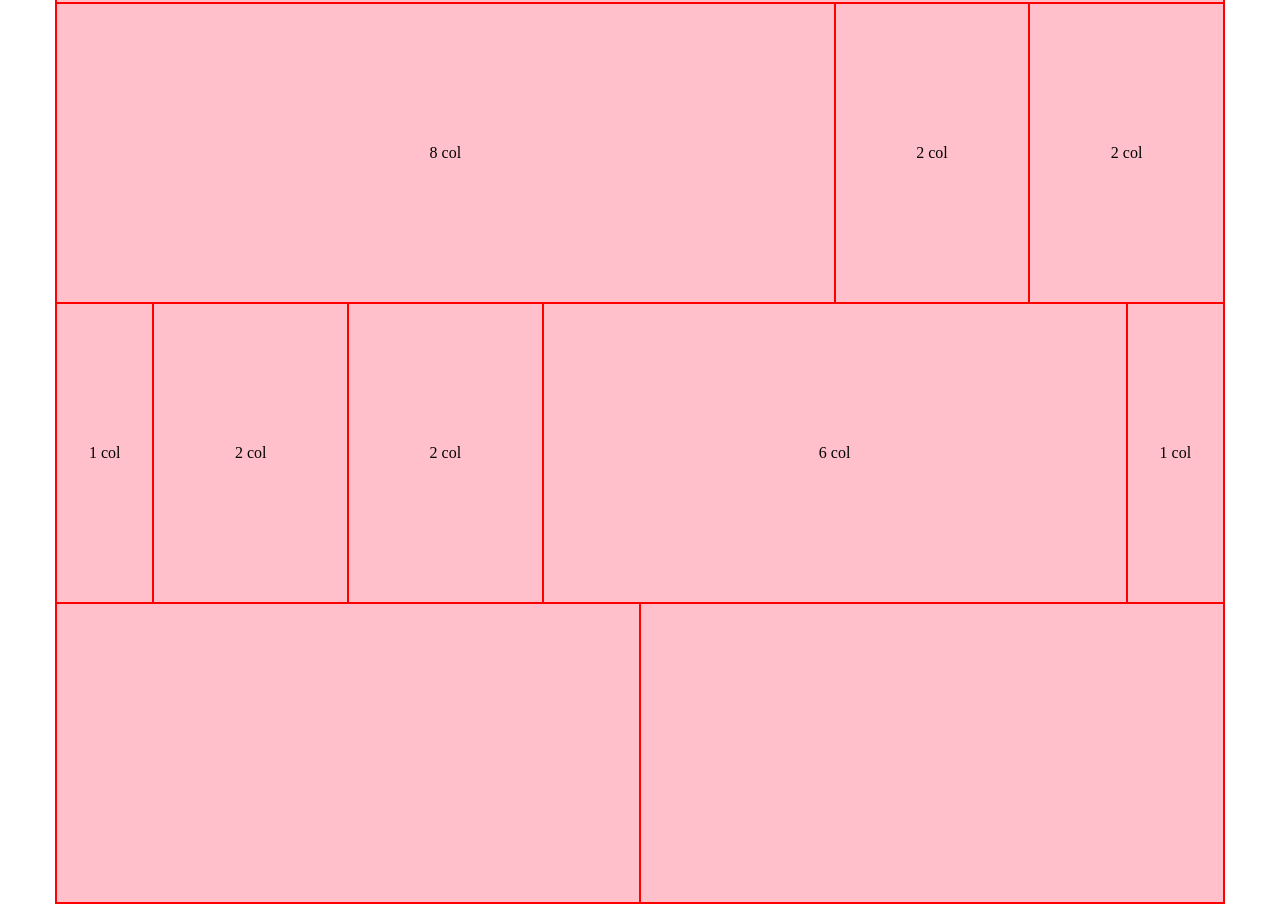
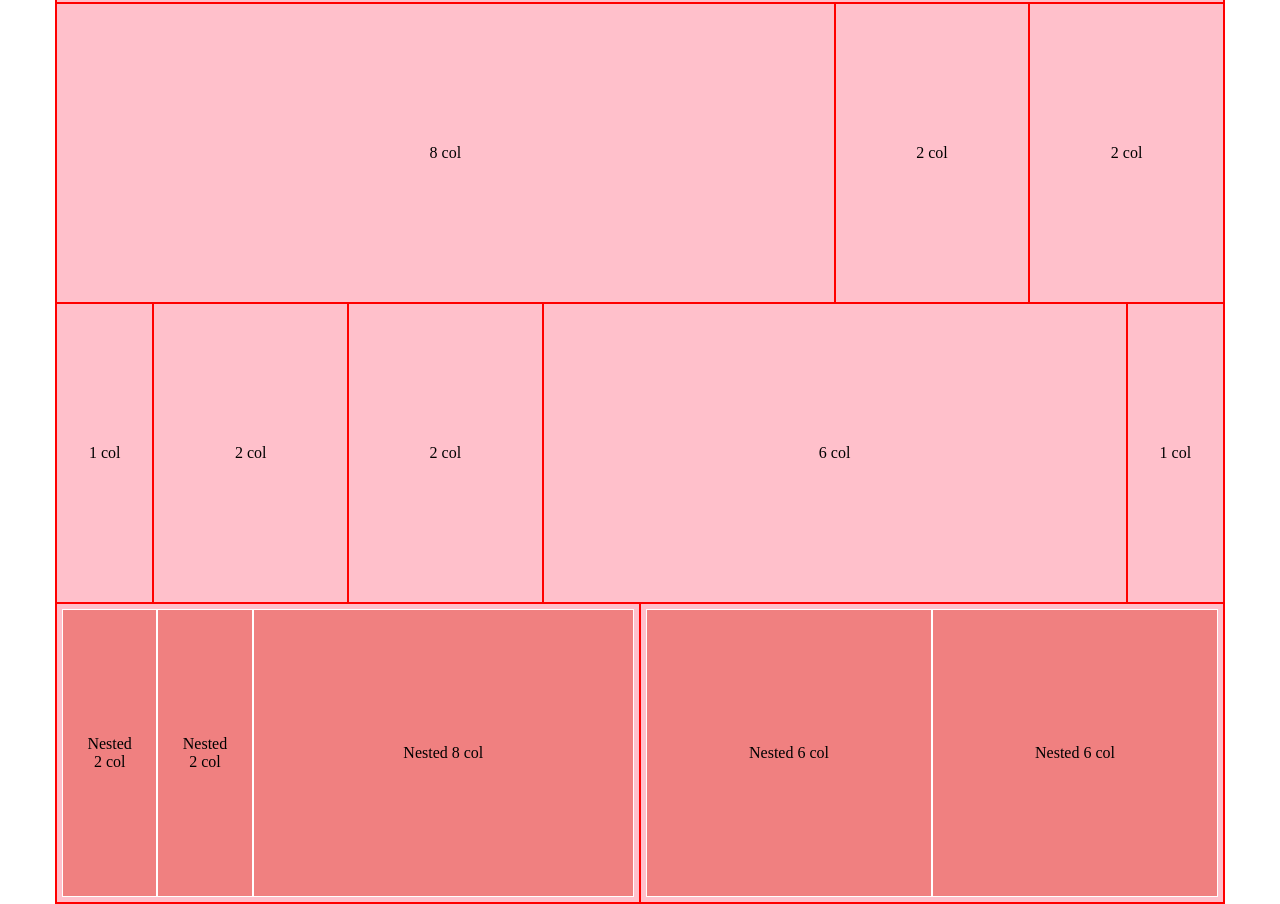
Before and after one commit to lorenzo-damico/html-css-12bool, a plain HTML site: page index.html in a window 1280 px wide. Shown: the part 598-1502 px from the top of the page. Drawn offline with Linux system fonts and the light colour scheme.

Commit message:
aggiunta nested

```diff
--- a/css/style.css
+++ b/css/style.css
@@ -24,3 +24,13 @@ p {
 .row {
   height: 300px;
 }
+
+.row:last-child .col-6 {
+  padding: 5px;
+}
+
+.nested {
+  background-color: lightcoral;
+  border: 1px solid white;
+  text-align: center;
+}
--- a/index.html
+++ b/index.html
@@ -43,8 +43,15 @@
       </div>
 
       <div class="row">
-        <div class="col-6"></div>
-        <div class="col-6"></div>
+        <div class="col-6">
+          <div class="col-2 nested"><p>Nested 2 col</p></div>
+          <div class="col-2 nested"><p>Nested 2 col</p></div>
+          <div class="col-8 nested"><p>Nested 8 col</p></div>
+        </div>
+        <div class="col-6">
+          <div class="col-6 nested"><p>Nested 6 col</p></div>
+          <div class="col-6 nested"><p>Nested 6 col</p></div>
+        </div>
       </div>
     </div>
   </body>
```
